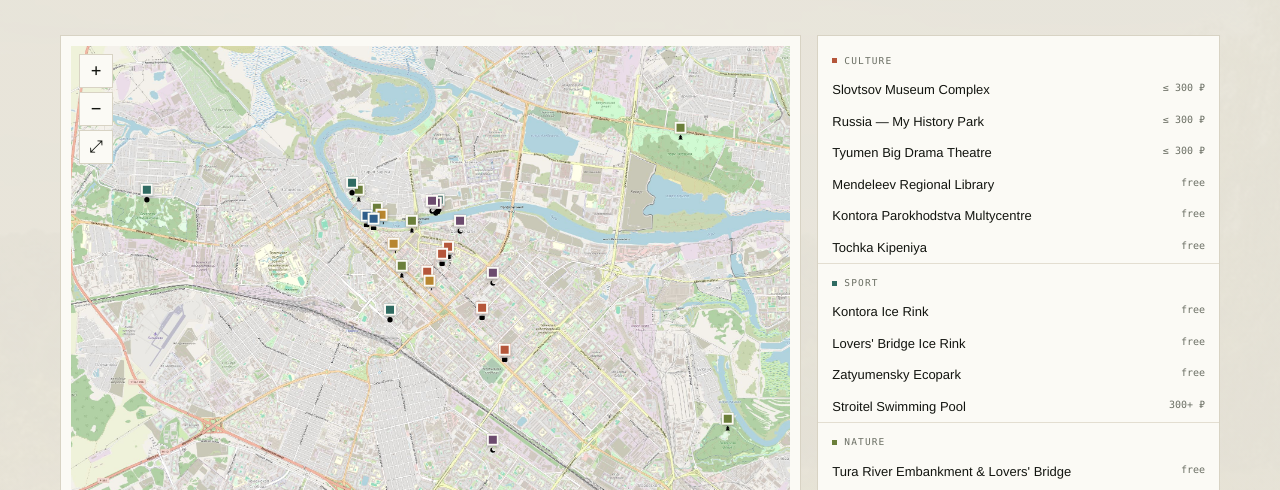
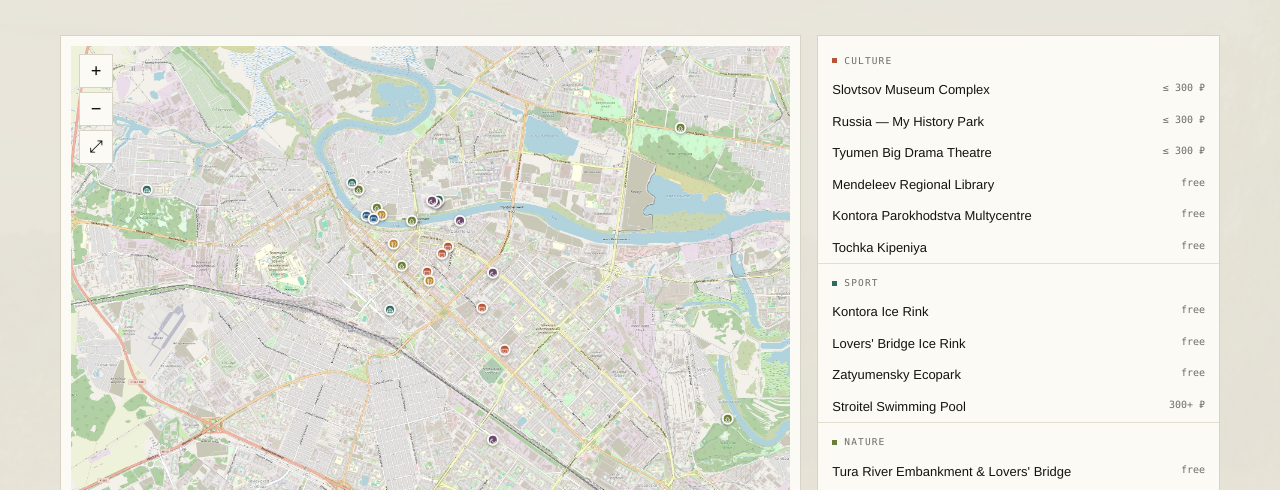
Before and after one commit to pus4ka/hello-tyumen, a plain HTML site: page index.html in a window 1280 px wide. Shown: the part 9856-10346 px from the top of the page. Drawn offline with Linux system fonts and the light colour scheme.

Commit message:
Add useful services, zoo and club; icons on map

```diff
--- a/styles.css
+++ b/styles.css
@@ -621,3 +621,6 @@ main{counter-reset:sec}
 }
 
 .m-credit{margin:-10px 0 14px;font-family:var(--mono);font-size:9.5px;letter-spacing:.03em;color:var(--muted)}
+
+.pin-body{display:grid;place-items:center;border-radius:50%}
+.pin-body svg{width:11px;height:11px;fill:none;stroke:#fff;stroke-width:2;stroke-linecap:round;stroke-linejoin:round}
```
